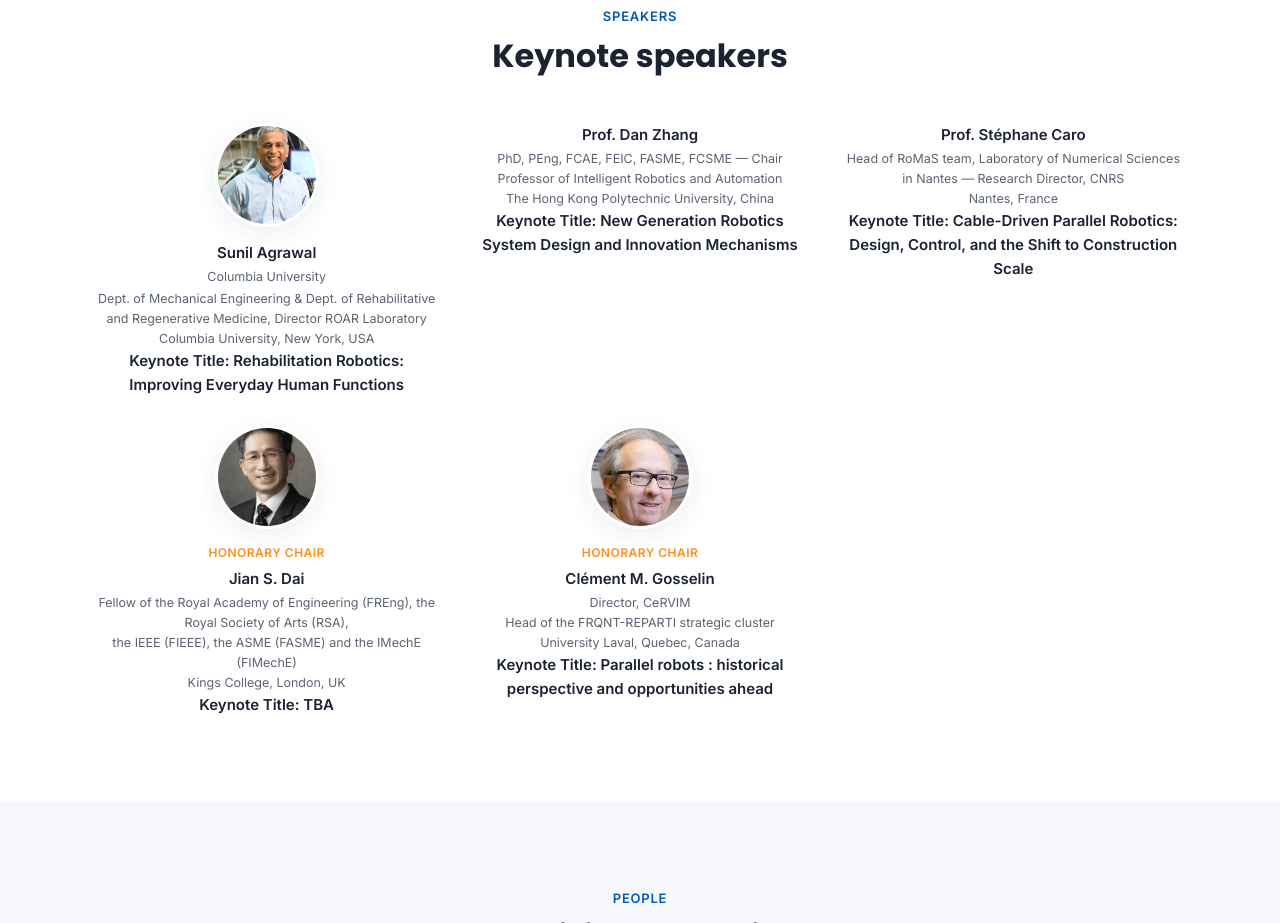
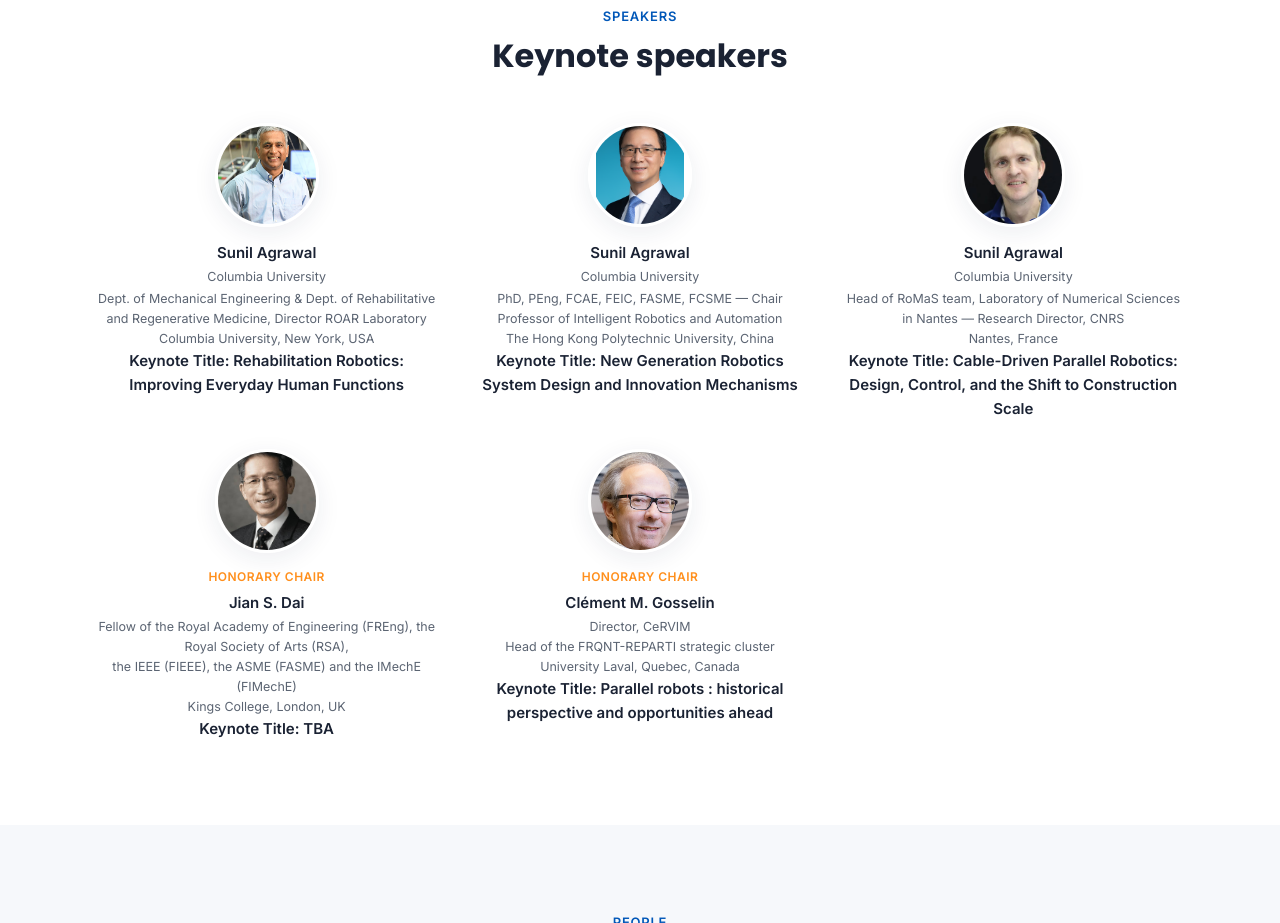
Before and after one commit to bashar2100/PKM2026, a plain HTML site: page index.html in a window 1280 px wide. Shown: the part 5779-6702 px from the top of the page. Drawn offline with Linux system fonts and the light colour scheme; files whose address does not match are found by name.

Commit message:
Update index.html

```diff
--- a/index.html
+++ b/index.html
@@ -251,14 +251,14 @@
         <div class="name">Keynote Title: Rehabilitation Robotics: Improving Everyday Human Functions</div>
       </div>
       <div class="person">
-        <div class="name">Prof. Dan Zhang</div>
+       <div class="person"><img src="assets/img/ZHANG Dan 2.png" alt="Prof. Dan Zhang"><div class="name">Sunil Agrawal</div><div class="affil">Columbia University</div></div>
         <div class="affil">PhD, PEng, FCAE, FEIC, FASME, FCSME — Chair Professor of Intelligent Robotics and Automation<br>The Hong Kong Polytechnic University, China</div>
        <div class="name">Keynote Title: New Generation Robotics System Design and Innovation Mechanisms</div>
 
       </div>
 
       <div class="person">
-        <div class="name">Prof. Stéphane Caro</div>
+        <div class="person"><img src="assets/img/Stephane_Caro-1.jpg" alt="Prof. Stéphane Caro"><div class="name">Sunil Agrawal</div><div class="affil">Columbia University</div></div>
         <div class="affil">Head of RoMaS team, Laboratory of Numerical Sciences in Nantes — Research Director, CNRS<br>Nantes, France</div>
              <div class="name">Keynote Title: Cable-Driven Parallel Robotics: Design, Control, and the Shift to Construction Scale</div>
 
```
